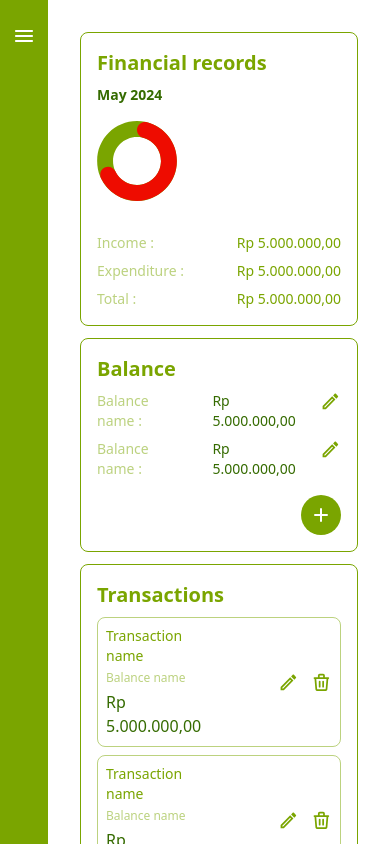
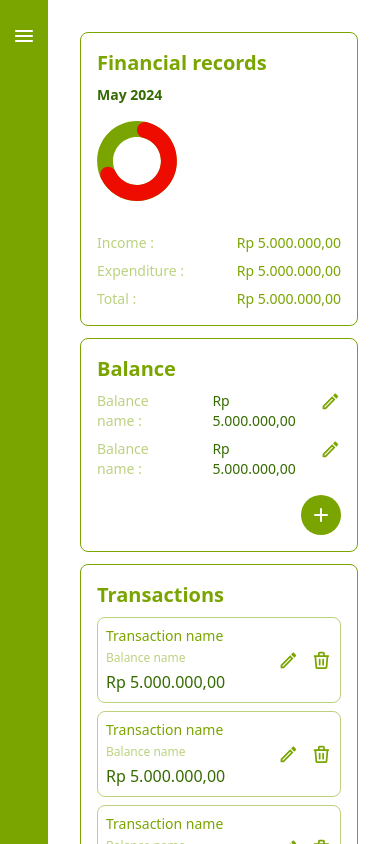
Before and after one commit to allsyalwaa/TrackIt, a React (Vite) app: page /money-calculator in a window 390 px wide. Built offline with nearby package versions, Linux system fonts and the light colour scheme.

Commit message:
refactor: Update CardTransactions component layout for better responsiveness

```diff
--- a/src/components/ui/CardTransactions.jsx
+++ b/src/components/ui/CardTransactions.jsx
@@ -1,7 +1,7 @@
 export default function CardTransactions({ text1, text2, money }) {
   return (
     <div className="rounded-lg border-[1.5px] border-primary/50 p-2">
-      <div className="mx-auto  grid grid-cols-2 items-center md:justify-between">
+      <div className="mx-auto  flex items-center justify-between">
         <div className="flex flex-col gap-1 md:gap-0">
           <h1 className="text-sm font-medium text-primary">{text1}</h1>
           <p className="text-xs font-medium text-primary/50 md:mt-2">{text2}</p>
```
